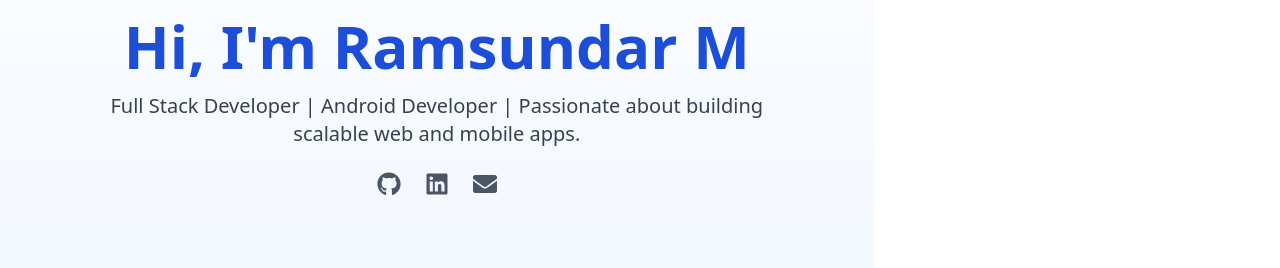
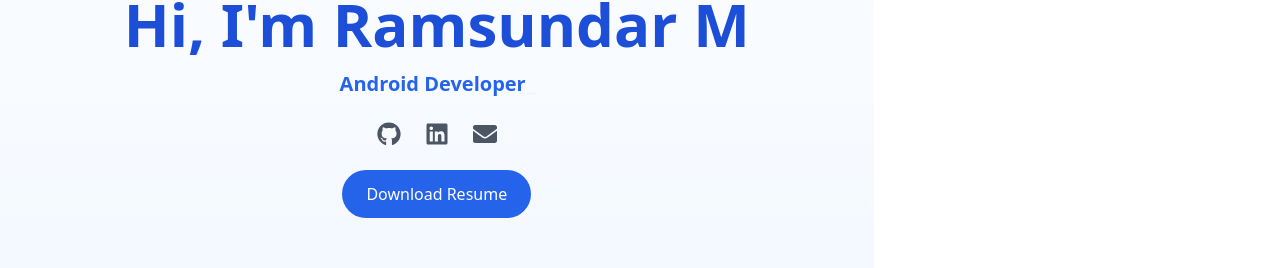
Before and after one commit to ramrs8/ramsundar-portfolio, a React (Vite) app: page / in a window 1280 px wide. Shown: the part 294-562 px from the top of the page. Built offline with nearby package versions, Linux system fonts and the light colour scheme; no server answers.

Commit message:
Added resume pdf and upgraded Hero.jsx

```diff
--- a/package.json
+++ b/package.json
@@ -17,7 +17,8 @@
     "react-dom": "^19.1.0",
     "react-icons": "^5.5.0",
     "react-router-dom": "^7.7.0",
-    "react-scroll": "^1.9.3"
+    "react-scroll": "^1.9.3",
+    "react-simple-typewriter": "^5.0.1"
   },
   "devDependencies": {
     "@eslint/js": "^9.30.1",
--- a/src/components/Navbar.jsx
+++ b/src/components/Navbar.jsx
@@ -1,14 +1,20 @@
-import React from "react";
+import React, { useState } from "react";
 import { Link } from "react-scroll";
+import { FaBars, FaTimes } from "react-icons/fa";
 
 const Navbar = () => {
+  const [isOpen, setIsOpen] = useState(false);
+
   const navItems = ["Home", "About", "Projects", "Contact"];
 
   return (
     <nav className="w-full fixed top-0 z-50 bg-white shadow-md">
       <div className="max-w-7xl mx-auto px-6 py-4 flex justify-between items-center">
+        {/* Logo or name */}
         <h1 className="text-2xl font-bold text-blue-600">Ram Sundar</h1>
-        <ul className="flex space-x-6">
+
+        {/* Desktop Menu */}
+        <ul className="hidden md:flex space-x-6">
           {navItems.map((item) => (
             <li key={item}>
               <Link
@@ -22,7 +28,33 @@ const Navbar = () => {
             </li>
           ))}
         </ul>
+
+        {/* Mobile Menu Toggle */}
+        <div className="md:hidden text-2xl text-blue-600 cursor-pointer" onClick={() => setIsOpen(!isOpen)}>
+          {isOpen ? <FaTimes /> : <FaBars />}
+        </div>
       </div>
+
+      {/* Mobile Dropdown Menu */}
+      {isOpen && (
+        <div className="md:hidden bg-white px-6 pb-4">
+          <ul className="space-y-4">
+            {navItems.map((item) => (
+              <li key={item}>
+                <Link
+                  to={item.toLowerCase()}
+                  smooth={true}
+                  duration={500}
+                  onClick={() => setIsOpen(false)}
+                  className="block text-gray-700 hover:text-blue-600 transition-colors"
+                >
+                  {item}
+                </Link>
+              </li>
+            ))}
+          </ul>
+        </div>
+      )}
     </nav>
   );
 };
--- a/src/sections/Hero.jsx
+++ b/src/sections/Hero.jsx
@@ -1,6 +1,7 @@
 import React from "react";
 import { motion } from "framer-motion";
 import { FaGithub, FaLinkedin, FaEnvelope } from "react-icons/fa";
+import { Typewriter } from "react-simple-typewriter";
 
 const Hero = () => {
   return (
@@ -8,6 +9,7 @@ const Hero = () => {
       id="home"
       className="min-h-screen flex flex-col justify-center items-center text-center bg-gradient-to-b from-white to-blue-50 px-4"
     >
+      {/* Heading */}
       <motion.h1
         className="text-5xl md:text-6xl font-bold text-blue-700 mb-4"
         initial={{ opacity: 0, y: -40 }}
@@ -17,22 +19,37 @@ const Hero = () => {
         Hi, I'm Ramsundar M
       </motion.h1>
 
+      {/* Typewriter Effect */}
       <motion.p
-        className="text-lg md:text-xl text-gray-700 max-w-2xl mb-6"
+        className="text-lg md:text-xl text-blue-600 font-semibold max-w-2xl mb-6"
         initial={{ opacity: 0, y: 20 }}
         animate={{ opacity: 1, y: 0 }}
         transition={{ duration: 0.8 }}
       >
-        Full Stack Developer | Android Developer | Passionate about building scalable web and mobile apps.
+        <Typewriter
+          words={[
+            "Full Stack Developer",
+            "Android Developer",
+            "React & Flutter Enthusiast",
+            "UI/UX Learner"
+          ]}
+          loop={true}
+          cursor
+          cursorStyle="_"
+          typeSpeed={70}
+          deleteSpeed={50}
+          delaySpeed={1500}
+        />
       </motion.p>
 
+      {/* Social Icons */}
       <motion.div
         className="flex space-x-6 text-2xl text-gray-600"
         initial={{ opacity: 0 }}
         animate={{ opacity: 1 }}
         transition={{ delay: 1, duration: 0.6 }}
       >
-        <a href="https://github.com/ramsundarm" target="_blank" rel="noreferrer">
+        <a href="https://github.com/ramrs8" target="_blank" rel="noreferrer">
           <FaGithub className="hover:text-black" />
         </a>
         <a href="https://linkedin.com/in/ramsundarm" target="_blank" rel="noreferrer">
@@ -42,6 +59,23 @@ const Hero = () => {
           <FaEnvelope className="hover:text-red-500" />
         </a>
       </motion.div>
+
+      {/* Resume Button */}
+      <motion.div
+        className="mt-6"
+        initial={{ opacity: 0 }}
+        animate={{ opacity: 1 }}
+        transition={{ delay: 1.2, duration: 0.5 }}
+      >
+        <a
+          href="https://ramrs8.github.io/ramsundar-portfolio/resume.pdf"
+          target="_blank"
+          rel="noopener noreferrer"
+          className="inline-block bg-blue-600 text-white px-6 py-3 rounded-full hover:bg-blue-700 transition"
+        >
+          Download Resume
+        </a>
+      </motion.div>
     </section>
   );
 };
```
Also changed, not shown: 2 other files (tests, documents, lock files or other folders).
